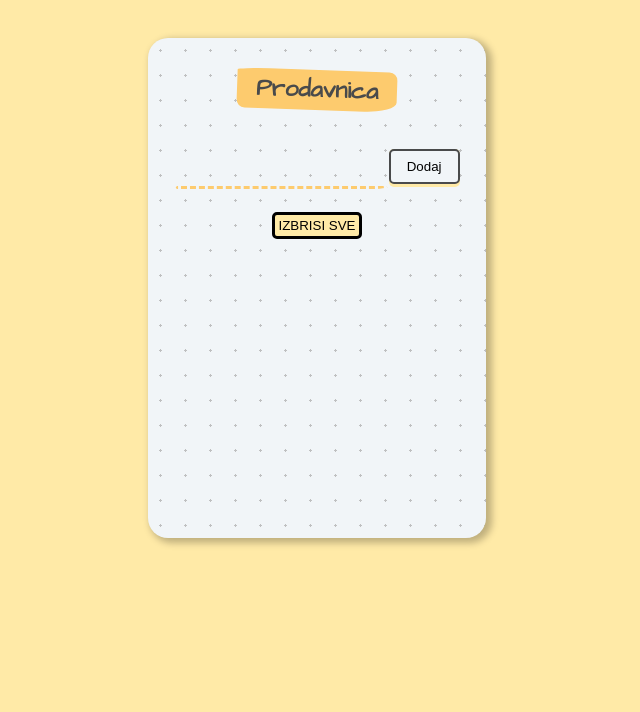
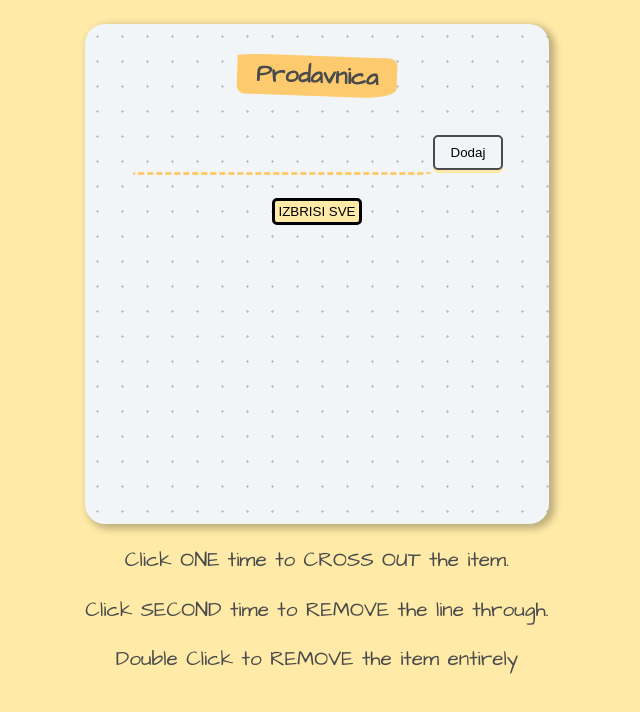
Before and after one commit to mrkrca/ReactShoppingListToDo, a React (Vite) app: page / in a window 1280 px wide. Shown: the top 712 px of the page, without its empty margins (323-963 px from the left). Built offline with nearby package versions, Linux system fonts and the light colour scheme; the HTML template or start-up script is replaced by a standard one.

Commit message:
initial commit

```diff
--- a/src/App.css
+++ b/src/App.css
@@ -16,7 +16,7 @@ body {
     width: 100%;
     height: auto;
     min-height: 500px;
-    max-width: 500px;
+    max-width:500px;
     min-width: 250px;
     background: #f1f5f8;
     background-image: radial-gradient(#bfc0c1 7.2%, transparent 0);
@@ -62,6 +62,7 @@ body {
     padding-bottom: 3px;
     border-radius: 5px;
     background-color: #ffeaa7;
+    cursor: pointer;
   }
   button span {
     background: #f1f5f8;
@@ -76,5 +77,6 @@ body {
     position: relative;
     padding: 0.5rem;
     font-size: larger;
+    cursor: pointer;
 
 }
--- a/src/App.jsx
+++ b/src/App.jsx
@@ -52,7 +52,9 @@ function App() {
   }
 
   return (
-    <div className="container">
+    <>
+    <div className="main">
+<div className="container">
       <div className="heading">
         <h1>Prodavnica</h1>
       </div>
@@ -71,7 +73,7 @@ function App() {
       </button>
      </div>
       <div>
-        <ul>
+        <ol>
           {items.map((item, index) => (
             <ToDoItem
               removeItem={remove}
@@ -80,9 +82,21 @@ function App() {
               text={item}
             />
           ))}
-        </ul>
+        </ol>
       </div>
+
     </div>
+
+
+          <p>Click ONE time to CROSS OUT the item.</p>
+          <p>Click SECOND time to REMOVE the line through.</p>
+          <p>Double Click to REMOVE the item entirely</p>
+
+    </div>
+    </>
+
+
+
   );
 }
 
```
